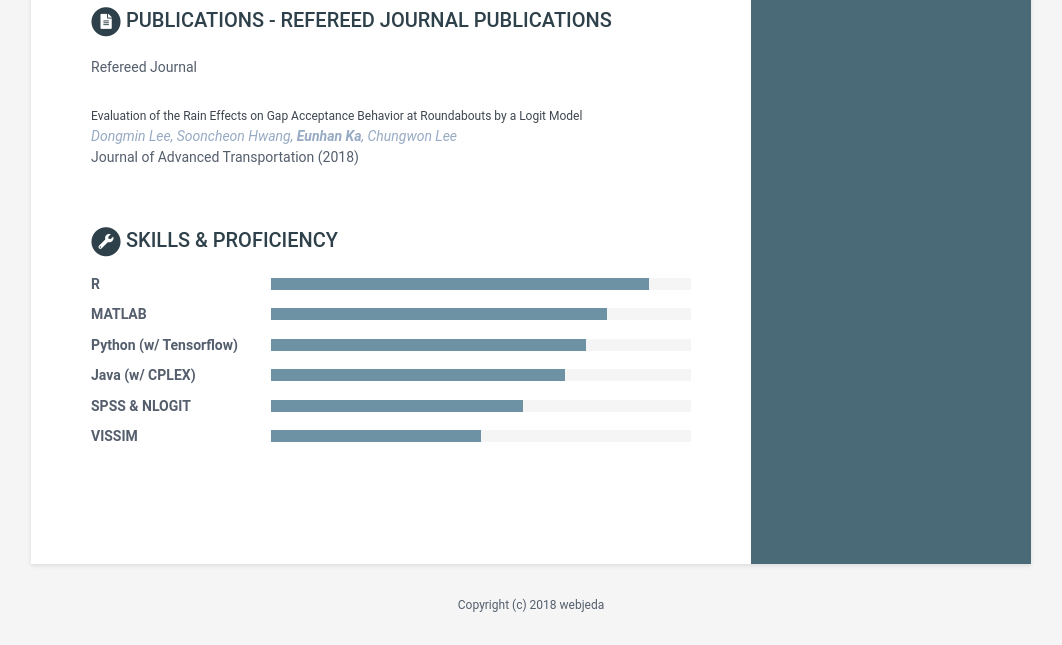
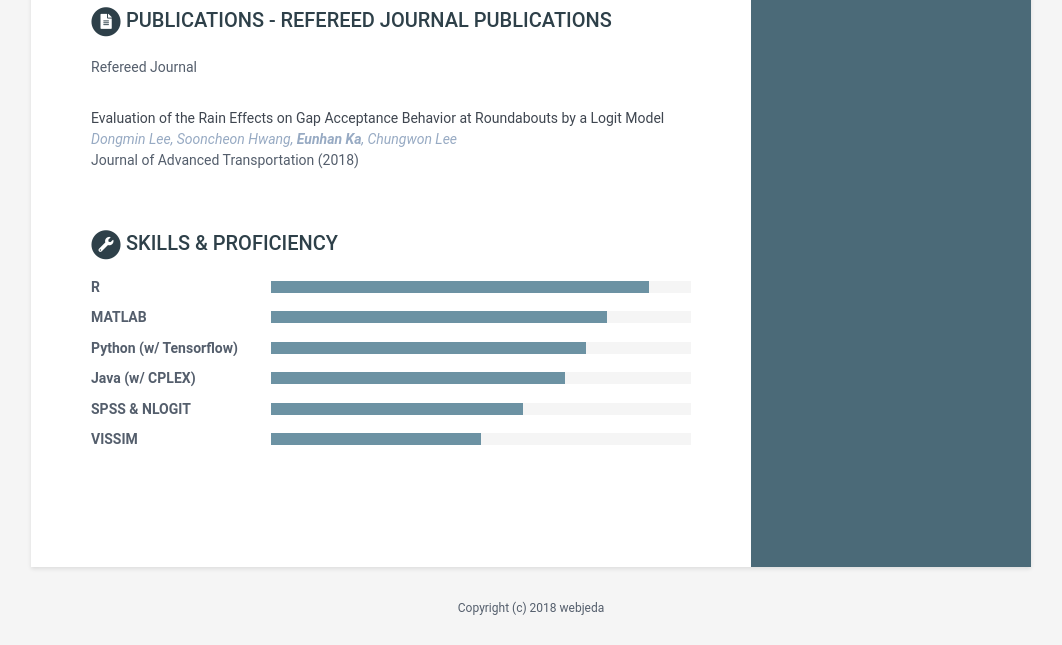
Before and after one commit to eunhanka/eunhanka.github.io, a Jekyll site: the page built from index.html, in a window 1280 px wide. Shown: the part 2568-3213 px from the top of the page, without its empty margins (109-1171 px from the left). Built offline with Jekyll 4.4.1, drawn with Linux system fonts in a browser that asks for light colours.

Commit message:
Update _base.scss

```diff
--- a/_sass/_base.scss
+++ b/_sass/_base.scss
@@ -221,7 +221,7 @@
     }
 
     .publication-title {
-        font-size: 12px;
+        font-size: 14px;
         font-weight: 400;
         color: $text-color;
         margin-bottom: 1px;
@@ -240,25 +240,6 @@
         }
     }
 
-    .publication-title2 {
-        font-size: 12px;
-        font-weight: 400;
-        color: $text-color;
-        margin-bottom: 1px;
-    }
-    .publication-authors2 {
-        font-style: italic;
-        color: $text-grey;
-        margin-bottom: 1px;
-    }
-    .publications-section2 {
-        .intro2 {
-            margin-bottom: 30px;
-        }
-        .item2 {
-            margin-bottom: 15px;
-        }
-    }
 }
 
 
```
